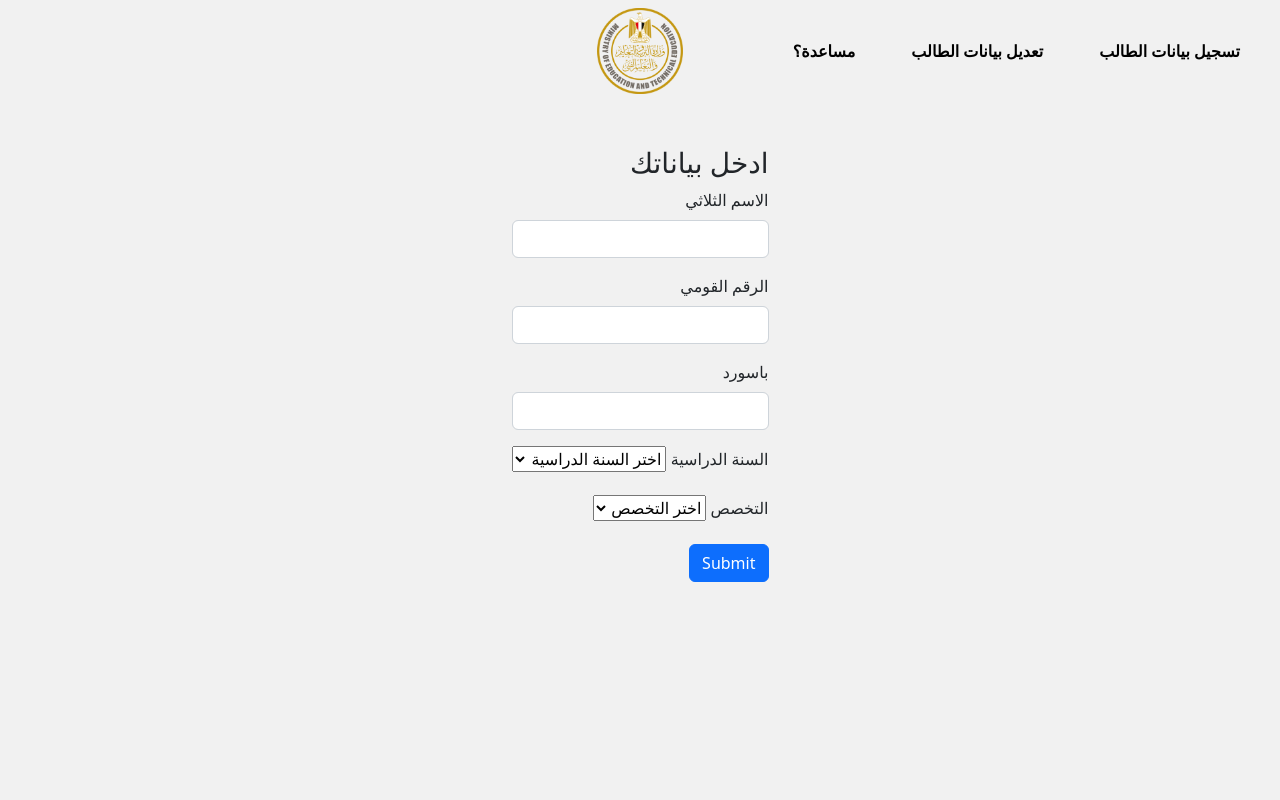
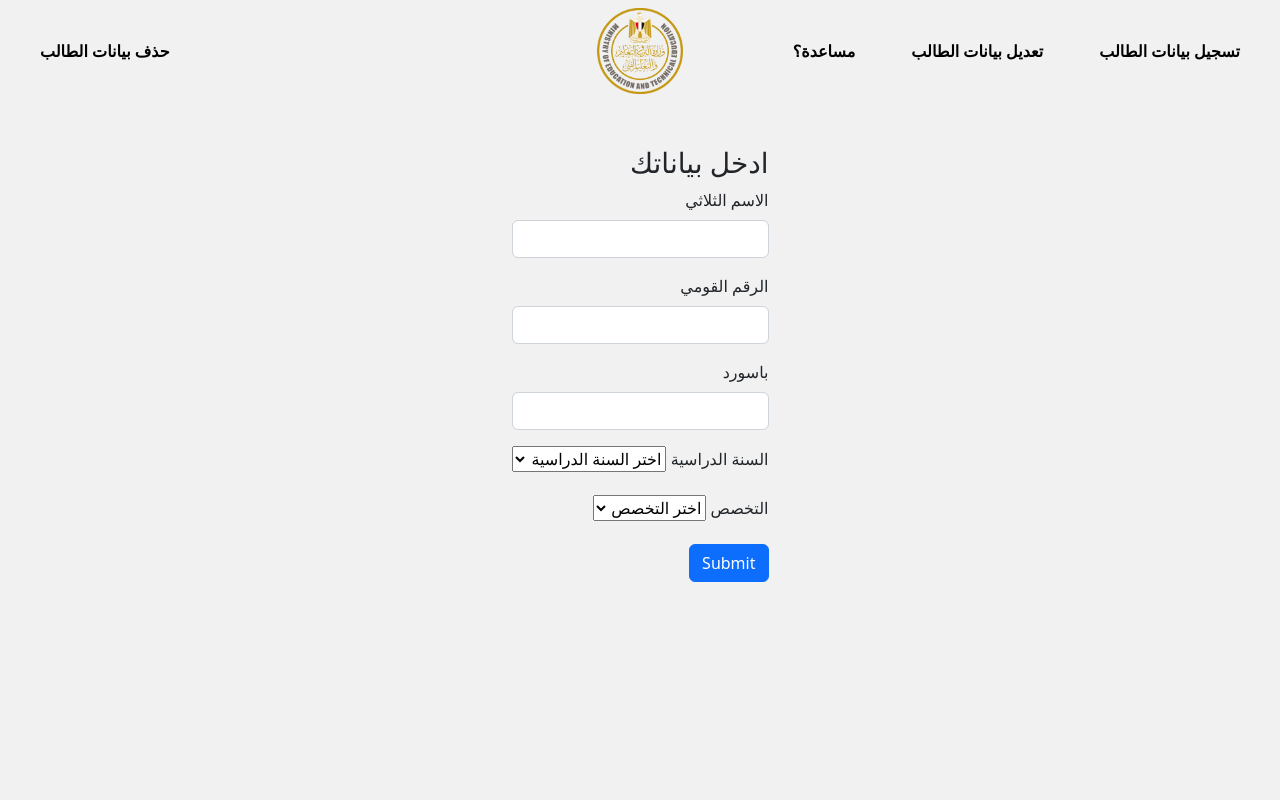
Before and after one commit to Moe-Hassan-123/Specialization, a Flask app: page / in a window 1280 px wide. Run offline with Flask 2, Linux system fonts and the light colour scheme.

Commit message:
added a new tab

```diff
--- a/templates/layout.html
+++ b/templates/layout.html
@@ -10,9 +10,14 @@
   </head>
   <body>
     <header>
-        <nav class="navbar navbar-expand-md">
+        <nav class="navbar navbar-expand-md" id="nav">
             <div class="container-fluid">
                 <div class="navbar-collapse collapse w-100 order-1 order-md-0 dual-collapse2">
+                    <ul class="navbar-nav ml-auto">
+                        <li class="nav-item">
+                            <a class="nav-link" href="/help">حذف بيانات الطالب</a>
+                        </li>
+                    </ul>
                 </div>
                 <div class="mx-auto order-0">
                     <a class="navbar-brand mx-auto" href="#">
```
